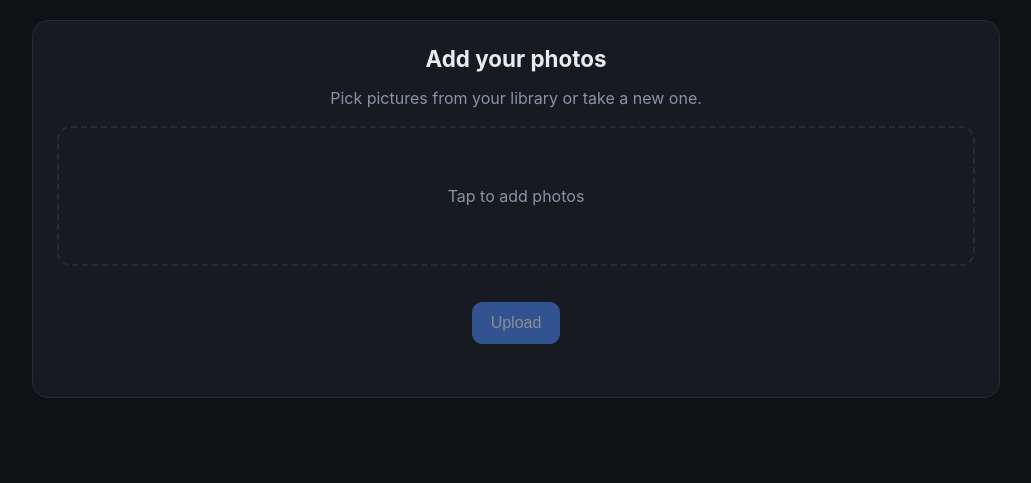
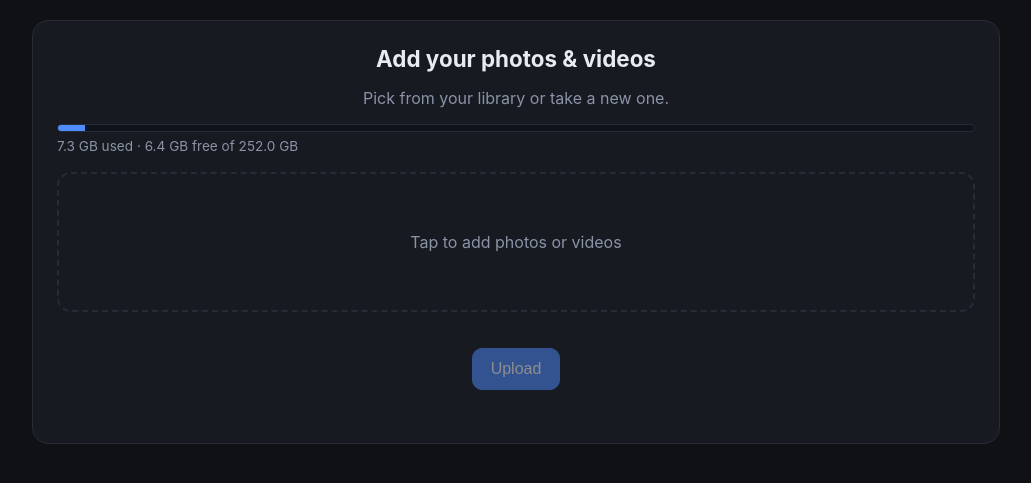
Before and after one commit to SiegelDaniel/eventgallery, a Flask app: page / in a window 1280 px wide. Shown: the part 49-532 px from the top of the page, without its empty margins (124-1155 px from the left). Run offline with Flask 3, Linux system fonts and the light colour scheme; some libraries are stand-ins or nearby versions.

Commit message:
Video uploads working, filesystem check for available space

```diff
--- a/app.py
+++ b/app.py
@@ -1,5 +1,6 @@
 import io
 import os
+import shutil
 import time
 import zipfile
 from functools import wraps
@@ -21,9 +22,14 @@ from werkzeug.utils import secure_filename
 BASE_DIR = os.path.dirname(os.path.abspath(__file__))
 UPLOAD_DIR = os.environ.get("UPLOAD_DIR", os.path.join(BASE_DIR, "uploads"))
 THUMB_DIR = os.path.join(UPLOAD_DIR, ".thumbs")
-ALLOWED_EXT = {".jpg", ".jpeg", ".png", ".gif", ".webp", ".heic", ".heif"}
-MAX_CONTENT_MB = int(os.environ.get("MAX_CONTENT_MB", "50"))
+ALLOWED_IMAGE_EXT = {".jpg", ".jpeg", ".png", ".gif", ".webp", ".heic", ".heif"}
+ALLOWED_VIDEO_EXT = {".mp4", ".mov", ".m4v", ".webm", ".3gp", ".avi", ".mkv"}
+ALLOWED_EXT = ALLOWED_IMAGE_EXT | ALLOWED_VIDEO_EXT
+# Videos are large — allow a big body by default. nginx client_max_body_size must match.
+MAX_CONTENT_MB = int(os.environ.get("MAX_CONTENT_MB", "512"))
 GALLERY_PASSWORD = os.environ.get("GALLERY_PASSWORD", "romanraucht")
+# Optional cap for the storage bar; falls back to the real filesystem free space.
+STORAGE_QUOTA_MB = os.environ.get("STORAGE_QUOTA_MB")
 
 os.makedirs(UPLOAD_DIR, exist_ok=True)
 os.makedirs(THUMB_DIR, exist_ok=True)
@@ -89,6 +95,56 @@ def _allowed(filename):
     return os.path.splitext(filename)[1].lower() in ALLOWED_EXT
 
 
+def _is_video(filename):
+    return os.path.splitext(filename)[1].lower() in ALLOWED_VIDEO_EXT
+
+
+# Expose the video check to templates so the gallery can pick <img> vs <video>.
+app.jinja_env.globals["is_video"] = _is_video
+
+
+def _human_bytes(n):
+    for unit in ("B", "KB", "MB", "GB", "TB"):
+        if n < 1024 or unit == "TB":
+            return f"{n:.0f} {unit}" if unit == "B" else f"{n:.1f} {unit}"
+        n /= 1024
+
+
+def _dir_size(path):
+    total = 0
+    for root, _dirs, files in os.walk(path):
+        for f in files:
+            try:
+                total += os.path.getsize(os.path.join(root, f))
+            except OSError:
+                pass
+    return total
+
+
+def _storage_stats():
+    """Bytes used/free/total for the upload area, plus human-readable strings.
+
+    Uses STORAGE_QUOTA_MB as the cap if set, otherwise the real filesystem."""
+    used_uploads = _dir_size(UPLOAD_DIR)
+    if STORAGE_QUOTA_MB:
+        total = int(STORAGE_QUOTA_MB) * 1024 * 1024
+        used = used_uploads
+        free = max(total - used, 0)
+    else:
+        du = shutil.disk_usage(UPLOAD_DIR)
+        total, used, free = du.total, du.used, du.free
+    percent = round(used / total * 100, 1) if total else 0
+    return {
+        "used": used,
+        "free": free,
+        "total": total,
+        "percent": percent,
+        "used_h": _human_bytes(used),
+        "free_h": _human_bytes(free),
+        "total_h": _human_bytes(total),
+    }
+
+
 def _safe_name(name):
     """Return a stored filename that is safe and unique."""
     base = secure_filename(name) or "image"
@@ -102,7 +158,7 @@ def _safe_name(name):
     return candidate
 
 
-def _list_images():
+def _list_media():
     files = []
     for name in os.listdir(UPLOAD_DIR):
         path = os.path.join(UPLOAD_DIR, name)
@@ -126,7 +182,12 @@ def _valid_selection(names):
 
 @app.route("/")
 def index():
-    return render_template("upload.html")
+    return render_template("upload.html", storage=_storage_stats())
+
+
+@app.route("/storage")
+def storage():
+    return jsonify(_storage_stats())
 
 
 @app.route("/upload", methods=["POST"])
@@ -170,7 +231,7 @@ def logout():
 @app.route("/gallery")
 @login_required
 def gallery():
-    return render_template("gallery.html", images=_list_images())
+    return render_template("gallery.html", images=_list_media())
 
 
 @app.route("/image/<path:name>")
@@ -191,6 +252,9 @@ def thumb(name):
     src = os.path.join(UPLOAD_DIR, name)
     if not os.path.isfile(src):
         abort(404)
+    # No image thumbnail for videos — the gallery renders those with <video>.
+    if _is_video(name):
+        return send_from_directory(UPLOAD_DIR, name)
     thumb_path = os.path.join(THUMB_DIR, name + ".jpg")
     if not os.path.exists(thumb_path) or os.path.getmtime(thumb_path) < os.path.getmtime(src):
         try:
--- a/static/style.css
+++ b/static/style.css
@@ -189,7 +189,44 @@ figure.tile { margin: 0; }
   z-index: 100;
   cursor: zoom-out;
 }
-.lightbox img { max-width: 96vw; max-height: 92vh; object-fit: contain; border-radius: 6px; }
+.lb-content { display: flex; align-items: center; justify-content: center; }
+.lightbox img,
+.lightbox video { max-width: 96vw; max-height: 92vh; object-fit: contain; border-radius: 6px; }
+.lightbox video { cursor: default; }
+
+/* Storage gauge on the upload page */
+.storage { margin: 6px 0 18px; text-align: left; }
+.storage-bar {
+  height: 8px;
+  border-radius: 6px;
+  background: #0f131b;
+  border: 1px solid var(--border);
+  overflow: hidden;
+}
+.storage-bar span {
+  display: block;
+  height: 100%;
+  background: var(--accent);
+  transition: width .3s ease;
+}
+.storage-text { margin: 6px 0 0; font-size: .85rem; }
+
+/* Video tiles in the gallery */
+.tile .play-badge {
+  position: absolute;
+  top: 50%; left: 50%;
+  transform: translate(-50%, -50%);
+  width: 44px; height: 44px;
+  border-radius: 50%;
+  background: rgba(0,0,0,.5);
+  color: #fff;
+  font-size: 1.1rem;
+  display: flex;
+  align-items: center;
+  justify-content: center;
+  pointer-events: none;
+}
+figure.tile video.thumb { width: 100%; aspect-ratio: 1; object-fit: cover; display: block; cursor: zoom-in; background: #000; }
 .lb-close {
   position: absolute;
   top: 14px; right: 16px;
--- a/templates/upload.html
+++ b/templates/upload.html
@@ -2,13 +2,20 @@
 {% block title %}Upload · Event Gallery{% endblock %}
 {% block content %}
 <section class="card">
-  <h1>Add your photos</h1>
-  <p class="muted">Pick pictures from your library or take a new one.</p>
+  <h1>Add your photos &amp; videos</h1>
+  <p class="muted">Pick from your library or take a new one.</p>
+
+  <div class="storage" id="storage">
+    <div class="storage-bar"><span id="storageFill" style="width: {{ storage.percent }}%"></span></div>
+    <p class="storage-text muted" id="storageText">
+      {{ storage.used_h }} used · {{ storage.free_h }} free of {{ storage.total_h }}
+    </p>
+  </div>
 
   <form action="{{ url_for('upload') }}" method="post" enctype="multipart/form-data" id="uploadForm">
     <label class="picker" for="photos">
-      <span id="pickerText">Tap to add photos</span>
-      <input id="photos" type="file" name="photos" accept="image/*" multiple hidden>
+      <span id="pickerText">Tap to add photos or videos</span>
+      <input id="photos" type="file" name="photos" accept="image/*,video/*" multiple hidden>
     </label>
 
     <div id="preview" class="preview"></div>
@@ -25,20 +32,38 @@
   const pickerText = document.getElementById('pickerText');
   const submitBtn = document.getElementById('submitBtn');
   const status = document.getElementById('status');
+  const storageFill = document.getElementById('storageFill');
+  const storageText = document.getElementById('storageText');
+
+  async function refreshStorage() {
+    try {
+      const s = await (await fetch('{{ url_for("storage") }}')).json();
+      storageFill.style.width = s.percent + '%';
+      storageText.textContent = `${s.used_h} used · ${s.free_h} free of ${s.total_h}`;
+    } catch (e) { /* leave the server-rendered values */ }
+  }
 
   input.addEventListener('change', () => {
     preview.innerHTML = '';
     status.textContent = '';
     const files = Array.from(input.files || []);
     pickerText.textContent = files.length
-      ? `${files.length} photo${files.length > 1 ? 's' : ''} selected — tap to change`
-      : 'Tap to add photos';
+      ? `${files.length} item${files.length > 1 ? 's' : ''} selected — tap to change`
+      : 'Tap to add photos or videos';
     submitBtn.disabled = files.length === 0;
     files.forEach(file => {
-      const img = document.createElement('img');
-      img.src = URL.createObjectURL(file);
-      img.onload = () => URL.revokeObjectURL(img.src);
-      preview.appendChild(img);
+      const url = URL.createObjectURL(file);
+      if (file.type.startsWith('video/')) {
+        const v = document.createElement('video');
+        v.src = url; v.muted = true; v.playsInline = true;
+        v.onloadeddata = () => URL.revokeObjectURL(url);
+        preview.appendChild(v);
+      } else {
+        const img = document.createElement('img');
+        img.src = url;
+        img.onload = () => URL.revokeObjectURL(url);
+        preview.appendChild(img);
+      }
     });
   });
 
@@ -55,12 +80,12 @@
       });
       if (!res.ok) throw new Error('upload failed');
       const data = await res.json();
-      // Stay on this page — just confirm and reset for the next batch.
       form.reset();
       preview.innerHTML = '';
-      pickerText.textContent = 'Tap to add photos';
+      pickerText.textContent = 'Tap to add photos or videos';
       status.className = 'status ok';
-      status.textContent = `✓ Uploaded ${data.saved} photo${data.saved === 1 ? '' : 's'}. Add more?`;
+      status.textContent = `✓ Uploaded ${data.saved} item${data.saved === 1 ? '' : 's'}. Add more?`;
+      refreshStorage();
     } catch (err) {
       status.className = 'status err';
       status.textContent = 'Upload failed. Please try again.';
```
Also changed, not shown: templates/gallery.html (+23 -8 lines).
